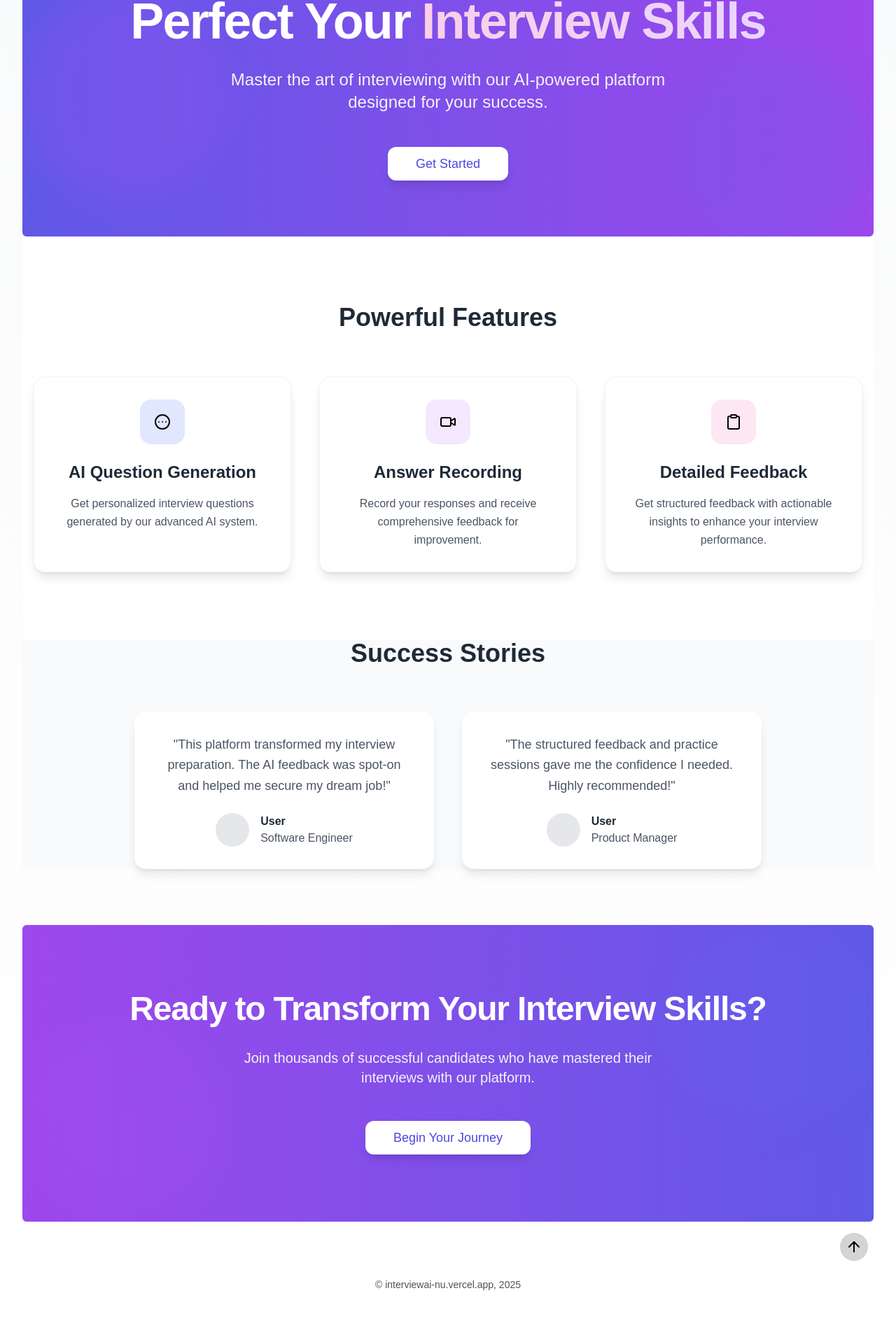
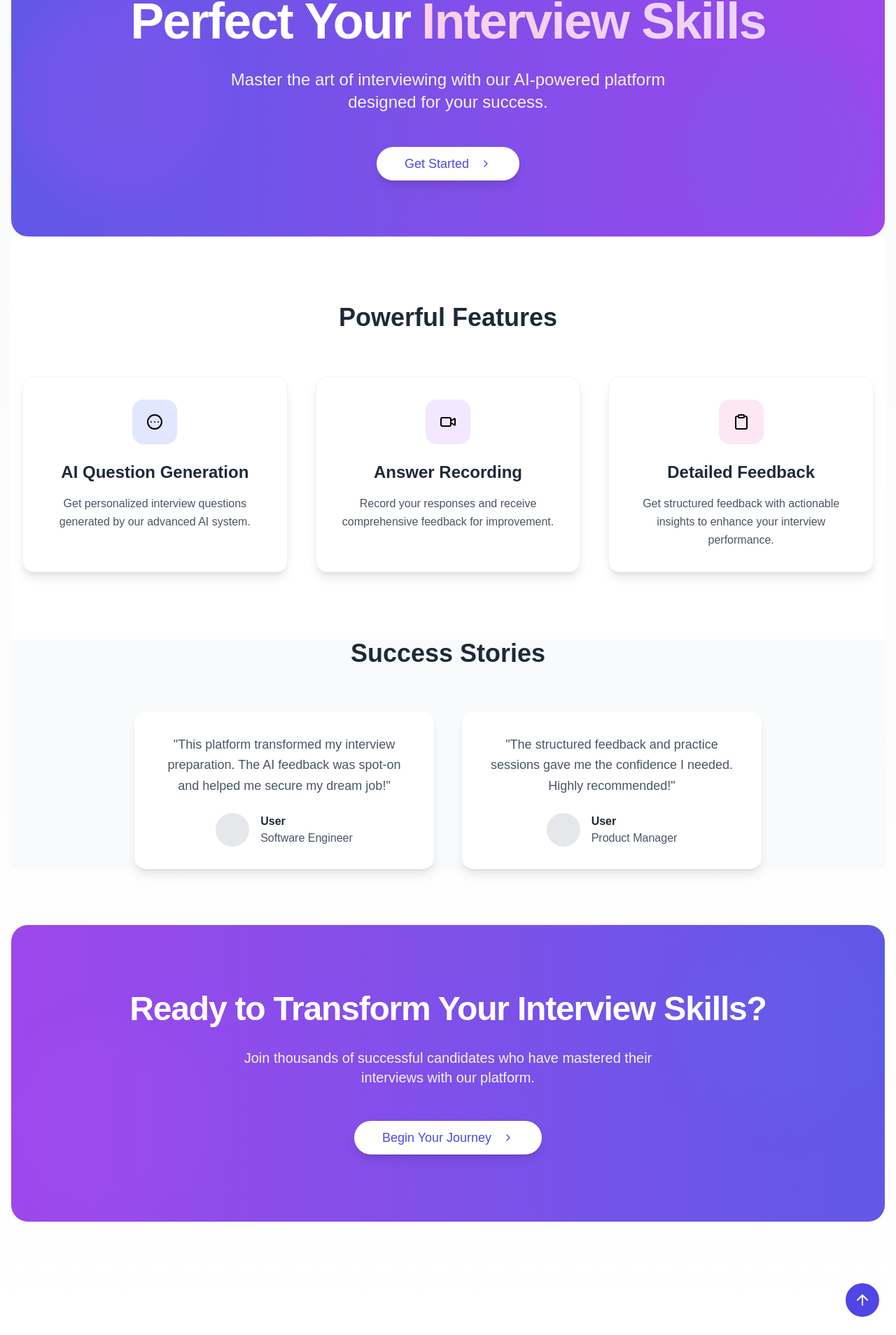
Before and after one commit to git-mern/InterviewAI, a Next.js app: page / in a window 1280 px wide. Shown: the part 196-2104 px from the top of the page at 70% size. Before the commit the page ends 2058 px from the top, so only its background shows below. Built offline with nearby package versions, Linux system fonts and the light colour scheme; no server answers.

Commit message:
Modified UI in Page

```diff
--- a/app/page.jsx
+++ b/app/page.jsx
@@ -1,97 +1,159 @@
+"use client";
+
 import { Button } from "@/components/ui/button";
 import Navbar from "./dashboard/_components/navbar";
 import { SignedIn, SignedOut } from "@clerk/nextjs";
 import Link from "next/link";
 import Features from "@/components/features";
 import Testimonial from "@/components/testimonial";
-import { ArrowUp } from "lucide-react";
+import { ArrowUp, ChevronRight } from "lucide-react";
+import { motion } from "framer-motion";
+import Head from "next/head";
 
 export default function Home() {
   return (
-    <div className="bg-gradient-to-b from-gray-50 to-white">
+    <>
+      <Head>
+        <title>Interview Mastery - Perfect Your Skills</title>
+        <meta
+          name="description"
+          content="Master the art of interviewing with our AI-powered platform designed to help you succeed."
+        />
+      </Head>
+      <div className="bg-gradient-to-b from-gray-50 to-white min-h-screen">
         <Navbar />
-      <div className="min-h-screen mx-8">
+        <div className="container mx-auto px-4">
           {/* Hero Section */}
           <section className="relative overflow-hidden py-20 mt-10">
-          <div className="absolute inset-0 bg-gradient-to-r from-indigo-600 to-purple-600 opacity-90 rounded-md" />
-          {/* Decorative elements */}
-          <div className="absolute inset-0 opacity-20">
+            <div className="absolute inset-0 bg-gradient-to-r from-indigo-600 to-purple-600 opacity-90 rounded-3xl" />
+            {/* Animated background elements */}
+            <motion.div
+              className="absolute inset-0 opacity-20"
+              initial={{ opacity: 0 }}
+              animate={{ opacity: 0.2 }}
+              transition={{
+                duration: 2,
+                repeat: Number.POSITIVE_INFINITY,
+                repeatType: "reverse",
+              }}>
               <div className="absolute top-20 left-0 w-72 h-72 bg-purple-500 rounded-full mix-blend-multiply filter blur-xl" />
               <div className="absolute top-40 right-0 w-72 h-72 bg-indigo-500 rounded-full mix-blend-multiply filter blur-xl" />
-          </div>
+            </motion.div>
 
             <div className="relative container mx-auto px-4 text-center">
-            <h1 className="text-5xl md:text-7xl font-bold mb-8 text-white tracking-tight">
+              <motion.h1
+                className="text-5xl md:text-7xl font-bold mb-8 text-white tracking-tight"
+                initial={{ y: 20, opacity: 0 }}
+                animate={{ y: 0, opacity: 1 }}
+                transition={{ duration: 0.8 }}>
                 Perfect Your
                 <span className="bg-clip-text text-transparent bg-gradient-to-r from-pink-200 to-purple-200 ml-4">
                   Interview Skills
                 </span>
-            </h1>
-            <p className="text-xl md:text-2xl mb-12 text-gray-100 max-w-2xl mx-auto leading-relaxed">
+              </motion.h1>
+              <motion.p
+                className="text-xl md:text-2xl mb-12 text-gray-100 max-w-2xl mx-auto leading-relaxed"
+                initial={{ y: 20, opacity: 0 }}
+                animate={{ y: 0, opacity: 1 }}
+                transition={{ duration: 0.8, delay: 0.2 }}>
                 Master the art of interviewing with our AI-powered platform
                 designed for your success.
-            </p>
+              </motion.p>
+              <motion.div
+                initial={{ y: 20, opacity: 0 }}
+                animate={{ y: 0, opacity: 1 }}
+                transition={{ duration: 0.8, delay: 0.4 }}>
                 <SignedIn>
                   <Link href="/dashboard">
-                <Button className="px-10 py-6 text-lg bg-white text-indigo-600 hover:bg-gray-100 transition-all duration-200 shadow-lg hover:shadow-xl rounded-xl">
-                  Launch Dashboard
+                    <Button className="px-10 py-6 text-lg bg-white text-indigo-600 hover:bg-gray-100 transition-all duration-200 shadow-lg hover:shadow-xl rounded-full">
+                      Launch Dashboard <ChevronRight className="ml-2" />
                     </Button>
                   </Link>
                 </SignedIn>
                 <SignedOut>
                   <Link href="/sign-in">
-                <Button className="px-10 py-6 text-lg bg-white text-indigo-600 hover:bg-gray-100 transition-all duration-200 shadow-lg hover:shadow-xl rounded-xl">
-                  Get Started
+                    <Button className="px-10 py-6 text-lg bg-white text-indigo-600 hover:bg-gray-100 transition-all duration-200 shadow-lg hover:shadow-xl rounded-full">
+                      Get Started <ChevronRight className="ml-2" />
                     </Button>
                   </Link>
                 </SignedOut>
+              </motion.div>
             </div>
           </section>
 
           {/* Features Section */}
           <Features />
+
           {/* Testimonials Section */}
           <Testimonial />
 
           {/* CTA Section */}
-        <section className="relative overflow-hidden py-24 rounded-md">
+          <section className="relative overflow-hidden py-24 rounded-3xl my-20">
             <div className="absolute inset-0 bg-gradient-to-r from-purple-600 to-indigo-600 opacity-90" />
-          <div className="absolute inset-0 opacity-20">
+            <motion.div
+              className="absolute inset-0 opacity-20"
+              initial={{ opacity: 0 }}
+              animate={{ opacity: 0.2 }}
+              transition={{
+                duration: 2,
+                repeat: Number.POSITIVE_INFINITY,
+                repeatType: "reverse",
+              }}>
               <div className="absolute bottom-0 left-0 w-72 h-72 bg-purple-500 rounded-full mix-blend-multiply filter blur-xl" />
               <div className="absolute top-0 right-0 w-72 h-72 bg-indigo-500 rounded-full mix-blend-multiply filter blur-xl" />
-          </div>
+            </motion.div>
 
             <div className="relative container mx-auto px-4 text-center">
-            <h2 className="text-4xl md:text-5xl font-bold mb-8 text-white tracking-tight">
+              <motion.h2
+                className="text-4xl md:text-5xl font-bold mb-8 text-white tracking-tight"
+                initial={{ y: 20, opacity: 0 }}
+                animate={{ y: 0, opacity: 1 }}
+                transition={{ duration: 0.8 }}>
                 Ready to Transform Your Interview Skills?
-            </h2>
-            <p className="text-xl text-gray-100 mb-12 max-w-2xl mx-auto">
+              </motion.h2>
+              <motion.p
+                className="text-xl text-gray-100 mb-12 max-w-2xl mx-auto"
+                initial={{ y: 20, opacity: 0 }}
+                animate={{ y: 0, opacity: 1 }}
+                transition={{ duration: 0.8, delay: 0.2 }}>
                 Join thousands of successful candidates who have mastered their
                 interviews with our platform.
-            </p>
+              </motion.p>
+              <motion.div
+                initial={{ y: 20, opacity: 0 }}
+                animate={{ y: 0, opacity: 1 }}
+                transition={{ duration: 0.8, delay: 0.4 }}>
                 <SignedIn>
                   <Link href="/dashboard">
-                <Button className="px-10 py-6 text-lg bg-white text-indigo-600 hover:bg-gray-100 transition-all duration-200 shadow-lg hover:shadow-xl rounded-xl">
-                  Start Now
+                    <Button className="px-10 py-6 text-lg bg-white text-indigo-600 hover:bg-gray-100 transition-all duration-200 shadow-lg hover:shadow-xl rounded-full">
+                      Start Now <ChevronRight className="ml-2" />
                     </Button>
                   </Link>
                 </SignedIn>
                 <SignedOut>
                   <Link href="/sign-in">
-                <Button className="px-10 py-6 text-lg bg-white text-indigo-600 hover:bg-gray-100 transition-all duration-200 shadow-lg hover:shadow-xl rounded-xl">
-                  Begin Your Journey
+                    <Button className="px-10 py-6 text-lg bg-white text-indigo-600 hover:bg-gray-100 transition-all duration-200 shadow-lg hover:shadow-xl rounded-full">
+                      Begin Your Journey <ChevronRight className="ml-2" />
                     </Button>
                   </Link>
                 </SignedOut>
+              </motion.div>
             </div>
           </section>
 
-        <div className="flex justify-end items-center my-2 py-2 mx-2">
-          <Link href="/" className="bg-neutral-300 p-2 rounded-full">
-            <ArrowUp />
+          <motion.div
+            className="flex justify-end items-center my-2 py-2 mx-2"
+            initial={{ opacity: 0 }}
+            animate={{ opacity: 1 }}
+            transition={{ duration: 0.8, delay: 1 }}>
+            <Link
+              href="/"
+              className="bg-indigo-600 p-3 rounded-full text-white hover:bg-indigo-700 transition-colors duration-200">
+              <ArrowUp size={24} />
             </Link>
+          </motion.div>
         </div>
       </div>
-    </div>
+    </>
   );
 }
--- a/package.json
+++ b/package.json
@@ -22,6 +22,7 @@
     "class-variance-authority": "^0.7.1",
     "clsx": "^2.1.1",
     "drizzle-orm": "^0.38.3",
+    "framer-motion": "^12.0.3",
     "lucide-react": "^0.471.0",
     "moment": "^2.30.1",
     "next": "15.1.4",
```
Also changed, not shown: 1 other file (tests, documents, lock files or other folders). Lines whose indentation alone changed are shown as unchanged.
